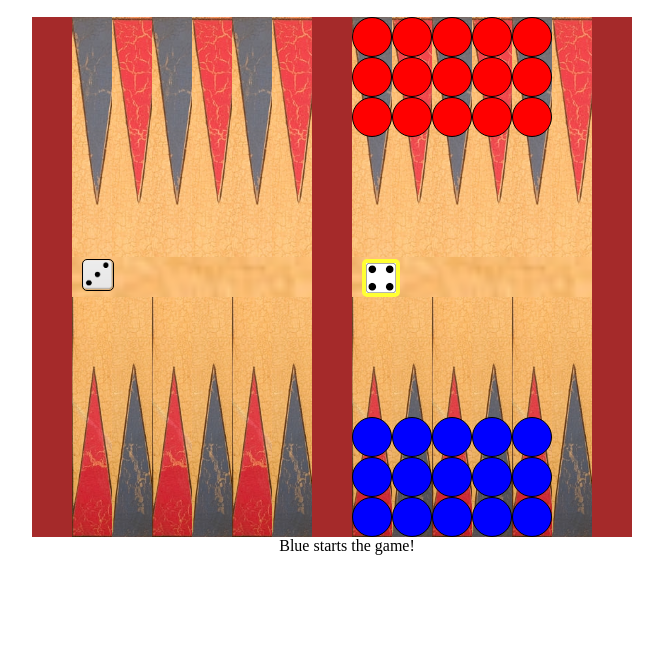
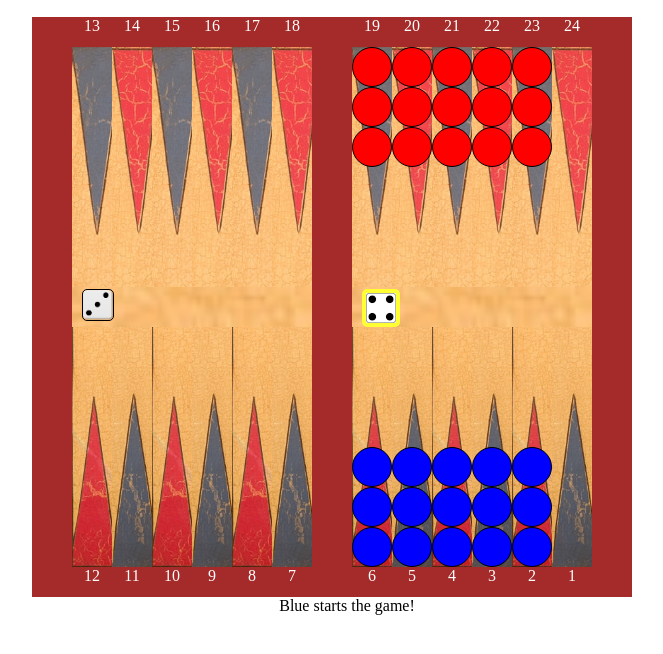
Before and after one commit to msaei/backgammon, a plain HTML site: page index.html in a window 1280 px wide. Shown: the part 50-704 px from the top of the page, without its empty margins (293-956 px from the left). Drawn offline with nearby package versions, Linux system fonts and the light colour scheme.

Commit message:
room number added to edge of the board

```diff
--- a/init.js
+++ b/init.js
@@ -18,6 +18,26 @@ var diePics = ["", 'url(images/die1.png)', 'url(images/die2.png)', 'url(images/d
 
 function initBoard() {
 
+	//top left edge
+	$('<div class= "edge"></div>').appendTo('#gameBoard');
+	//top left home edge
+	for(i=13; i<19; i++){
+		$('<div class= "edge"></div>')
+		.html(i)
+		.appendTo('#gameBoard');
+	}
+	//middle edge
+	$('<div class= "edge"></div>').appendTo('#gameBoard');
+	//top right home edge
+	for(i=19; i<25; i++){
+		$('<div class= "edge"></div>')
+		.html(i)
+		.appendTo('#gameBoard');
+	}
+	//top right edge
+	$('<div class= "edge"></div>').appendTo('#gameBoard');
+	//break div to go bottom side of board
+	$('<div class="break"></div>').appendTo('#gameBoard');
 	//top left bar add to board
 	$('<div class="bar"></div>').appendTo('#gameBoard');
 
@@ -97,6 +117,26 @@ function initBoard() {
 
 	//bottom right bar add to board
 	$('<div id="blueHome" class="bar"><div class="bottom"></div></div>').appendTo('#gameBoard');
+	//break div to go bottom side of board
+	$('<div class="break"></div>').appendTo('#gameBoard');
+	//bottom left edge
+	$('<div class= "edge"></div>').appendTo('#gameBoard');
+	//top left home edge
+	for(i=12; i>6; i--){
+		$('<div class= "edge"></div>')
+		.html(i)
+		.appendTo('#gameBoard');
+	}
+	//middle edge
+	$('<div class= "edge"></div>').appendTo('#gameBoard');
+	//top right home edge
+	for(i=6; i>0; i--){
+		$('<div class= "edge"></div>')
+		.html(i)
+		.appendTo('#gameBoard');
+	}
+	//top right edge
+	$('<div class= "edge"></div>').appendTo('#gameBoard');
 
 
 	// make rooms dropable
--- a/main.css
+++ b/main.css
@@ -8,7 +8,14 @@
 	margin-left: auto;
 	width: 630px;
 }
-
+.edge {
+	height: 30px;
+	width: 40px;
+	background-color: brown;
+	text-align: center;
+	color: white;
+	float: left;
+}
 .bar {
 	height: 240px;
 	width: 40px;
```
Also changed, not shown: toDo.txt.
